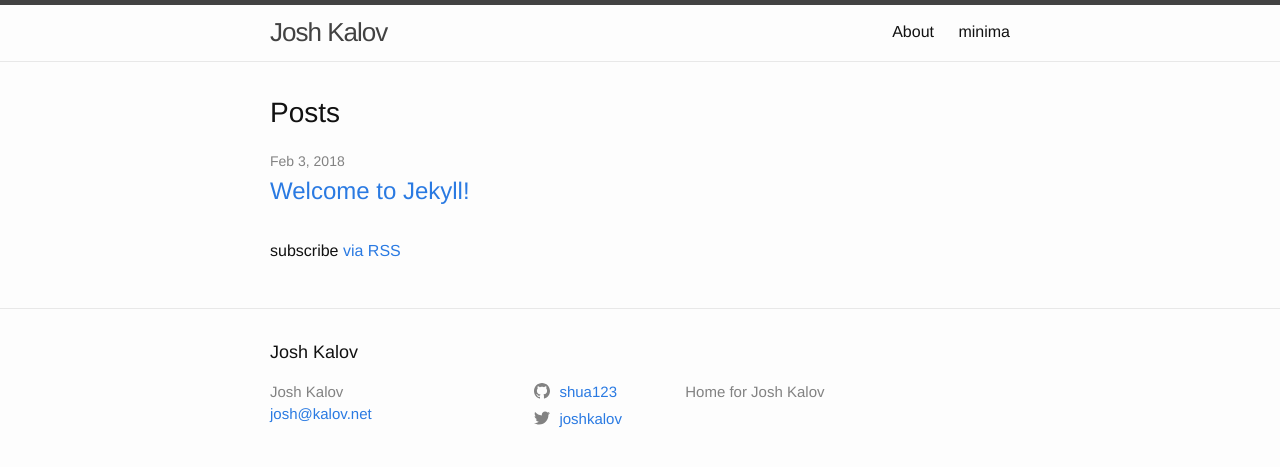
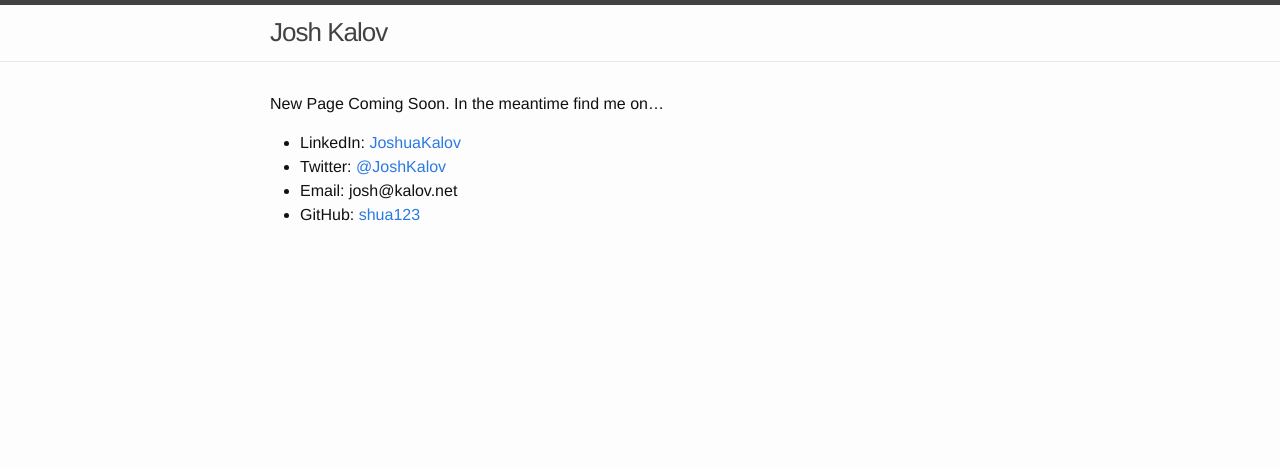
Before and after one commit to shua123/kalov.net, a Jekyll site: the page built from index.md, in a window 1280 px wide. Shown: the top 467 px of the page. Built offline with Jekyll 4.4.1, drawn with Linux system fonts in a browser that asks for light colours.

Commit message:
quick landing page

```diff
--- a/_includes/header.html
+++ b/_includes/header.html
@@ -19,12 +19,12 @@
         </label>
 
         <div class="trigger">
-          {% for path in page_paths %}
+          <!-- {% for path in page_paths %}
             {% assign my_page = site.pages | where: "path", path | first %}
             {% if my_page.title %}
             <a class="page-link" href="{{ my_page.url | relative_url }}">{{ my_page.title | escape }}</a>
             {% endif %}
-          {% endfor %}
+          {% endfor %} -->
         </div>
       </nav>
     {% endif %}
--- a/_layouts/default.html
+++ b/_layouts/default.html
@@ -13,7 +13,7 @@
       </div>
     </main>
 
-    {% include footer.html %}
+    <!-- {% include footer.html %} -->
 
   </body>
 
--- a/index.md
+++ b/index.md
@@ -1,6 +1,10 @@
 ---
-# You don't need to edit this file, it's empty on purpose.
-# Edit theme's home layout instead if you wanna make some changes
-# See: https://jekyllrb.com/docs/themes/#overriding-theme-defaults
-layout: home
+layout: default
 ---
+
+New Page Coming Soon. In the meantime find me on...
+
+- LinkedIn: [JoshuaKalov](https://www.linkedin.com/in/joshuakalov)
+- Twitter: [@JoshKalov](https://www.twitter.com/joshkalov)
+- Email: josh@kalov.net
+- GitHub: [shua123](https://github.com/shua123)
```
